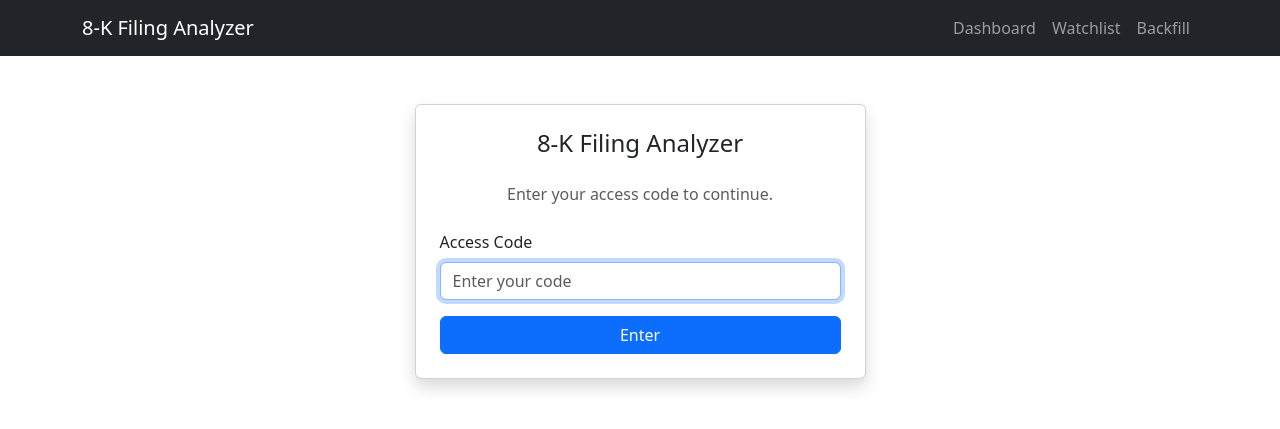
After one commit to esafier/8K-Analyzer, a Flask app: template templates/login.html in a window 1280 px wide. The commit adds this page. Shown: the top 429 px of the page. Run offline with Flask 3, Linux system fonts and the light colour scheme; the template is opened without the code that fills it, so the values that code supplies are empty; parts of the project's set-up code (start-up, migrations or seed data) failed here and were passed over.

Commit message:
Add trial access gate with invite code and auto-expiration
Co-Authored-By: Claude Opus 4.6 <noreply@anthropic.com>

```diff
--- a/app.py
+++ b/app.py
@@ -3,7 +3,8 @@
 
 import os
 import re
-from flask import Flask, render_template, request, redirect, url_for, flash, jsonify
+from datetime import datetime
+from flask import Flask, render_template, request, redirect, url_for, flash, jsonify, session
 from markupsafe import escape
 import math
 from database import (
@@ -22,7 +23,9 @@ from database import insert_filing
 import threading
 
 app = Flask(__name__)
-app.secret_key = "8k-analyzer-secret-key"  # Needed for flash messages
+# SECRET_KEY is needed for sessions & flash messages.
+# On Render, set this to a random string. Locally, the fallback works fine.
+app.secret_key = os.environ.get("SECRET_KEY", "8k-analyzer-secret-key")
 
 
 # --- Jinja filter: turn raw market cap numbers into readable strings ---
@@ -64,6 +67,75 @@ def render_deep_analysis(text):
     return text
 
 app.jinja_env.filters["render_deep_analysis"] = render_deep_analysis
+
+
+# ============================================================
+# TRIAL ACCESS GATE
+# If TRIAL_CODE env var is set, visitors must enter the code
+# to use the app. If not set, the app works with no login.
+# ============================================================
+
+@app.before_request
+def check_trial_access():
+    """Block unauthenticated visitors when a trial code is configured."""
+    trial_code = os.environ.get("TRIAL_CODE")
+
+    # No trial code set → app is open (backwards compatible)
+    if not trial_code:
+        return None
+
+    # Allow the login page itself (otherwise infinite redirect loop)
+    if request.endpoint in ("login", "static"):
+        return None
+
+    # Check if user has a valid session
+    if session.get("authenticated"):
+        return None
+
+    # Not authenticated → send them to the login page
+    return redirect(url_for("login"))
+
+
+@app.route("/login", methods=["GET", "POST"])
+def login():
+    """Login page where trial users enter their access code."""
+    trial_code = os.environ.get("TRIAL_CODE")
+
+    # If no trial code is configured, skip straight to the dashboard
+    if not trial_code:
+        return redirect(url_for("index"))
+
+    error = None
+
+    if request.method == "POST":
+        entered_code = request.form.get("access_code", "").strip()
+
+        # Check if the trial has expired
+        trial_expires = os.environ.get("TRIAL_EXPIRES", "")
+        if trial_expires:
+            try:
+                expiry_date = datetime.strptime(trial_expires, "%Y-%m-%d").date()
+                if datetime.now().date() > expiry_date:
+                    error = "This trial has expired."
+                    return render_template("login.html", error=error)
+            except ValueError:
+                pass  # Bad date format → ignore expiry check
+
+        # Check the code
+        if entered_code == trial_code:
+            session["authenticated"] = True
+            return redirect(url_for("index"))
+        else:
+            error = "Invalid access code. Please try again."
+
+    return render_template("login.html", error=error)
+
+
+@app.route("/logout")
+def logout():
+    """Clear the session and return to login page."""
+    session.clear()
+    return redirect(url_for("login"))
 
 
 @app.route("/")
--- a/render.yaml
+++ b/render.yaml
@@ -20,3 +20,9 @@ services:
           property: connectionString
       - key: OPENAI_API_KEY
         sync: false  # You'll enter this manually in the Render dashboard
+      - key: SECRET_KEY
+        sync: false  # Random string for Flask sessions (e.g. "myapp-secret-2026")
+      - key: TRIAL_CODE
+        sync: false  # Access code you give to trial users (e.g. "TRIAL-8K-2026")
+      - key: TRIAL_EXPIRES
+        sync: false  # Expiry date in YYYY-MM-DD format (e.g. "2026-03-15")
--- a/templates/base.html
+++ b/templates/base.html
@@ -17,6 +17,9 @@
                 <a class="nav-link" href="/">Dashboard</a>
                 <a class="nav-link" href="/watchlist">Watchlist</a>
                 <a class="nav-link" href="/backfill">Backfill</a>
+                {% if session.get("authenticated") %}
+                <a class="nav-link text-secondary" href="/logout">Logout</a>
+                {% endif %}
             </div>
         </div>
     </nav>
--- /dev/null
+++ b/templates/login.html
@@ -0,0 +1,28 @@
+{% extends "base.html" %}
+
+{% block content %}
+<div class="row justify-content-center mt-5">
+    <div class="col-md-5">
+        <div class="card shadow">
+            <div class="card-body p-4">
+                <h4 class="card-title text-center mb-4">8-K Filing Analyzer</h4>
+                <p class="text-muted text-center mb-4">Enter your access code to continue.</p>
+
+                {% if error %}
+                <div class="alert alert-danger">{{ error }}</div>
+                {% endif %}
+
+                <form method="POST" action="{{ url_for('login') }}">
+                    <div class="mb-3">
+                        <label for="access_code" class="form-label">Access Code</label>
+                        <input type="text" class="form-control" id="access_code"
+                               name="access_code" placeholder="Enter your code"
+                               autofocus required>
+                    </div>
+                    <button type="submit" class="btn btn-primary w-100">Enter</button>
+                </form>
+            </div>
+        </div>
+    </div>
+</div>
+{% endblock %}
```
